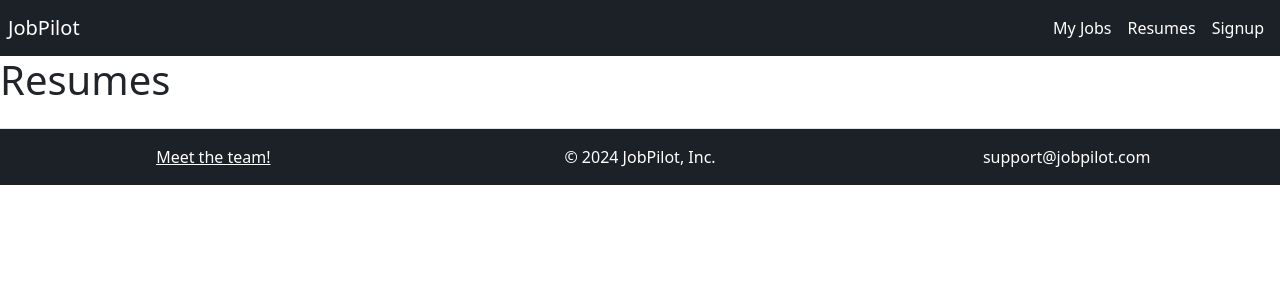
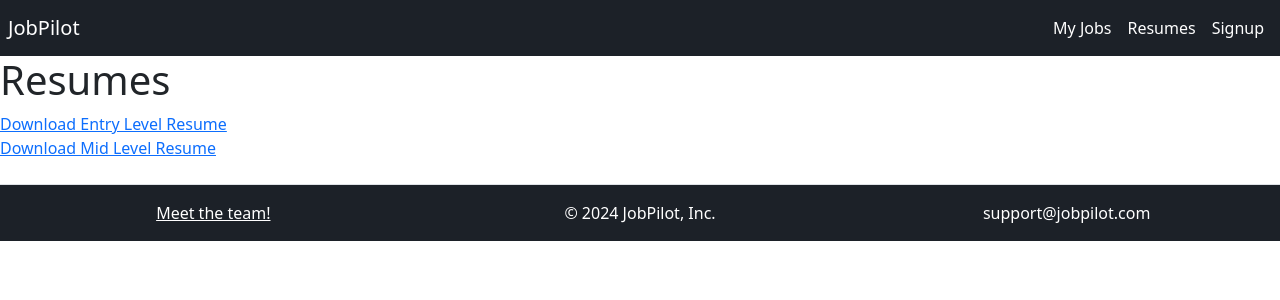
Before and after one commit to Ms-Meredith-McD/JobPilot, a React (Vite) app in the folder client/: page /resume in a window 1280 px wide. Shown: the top 300 px of the page. Built offline with nearby package versions, Linux system fonts and the light colour scheme.

Commit message:
resume pdf links

```diff
--- a/client/src/pages/Resume.jsx
+++ b/client/src/pages/Resume.jsx
@@ -1,13 +1,15 @@
+const Resume = () => {
+    return (
+        <div>
+            <h1>Resumes</h1>
+            <div>
+            <a href={process.env.PUBLIC_URL + '../assets/entrylevelResume.pdf'} download>Download Entry Level Resume</a>
+            </div>
+            <div>
+            <a href={process.env.PUBLIC_URL + '../assets/midlevelResume.pdf'} download>Download Mid Level Resume</a>
+            </div>
+        </div>
+    );
+};
 
-
-function Resume() {
-
-
-    return (
-      <>
-  <h1> Resumes</h1>
-      </>
-    )
-  }
-
-  export default Resume
+export default Resume;
```
